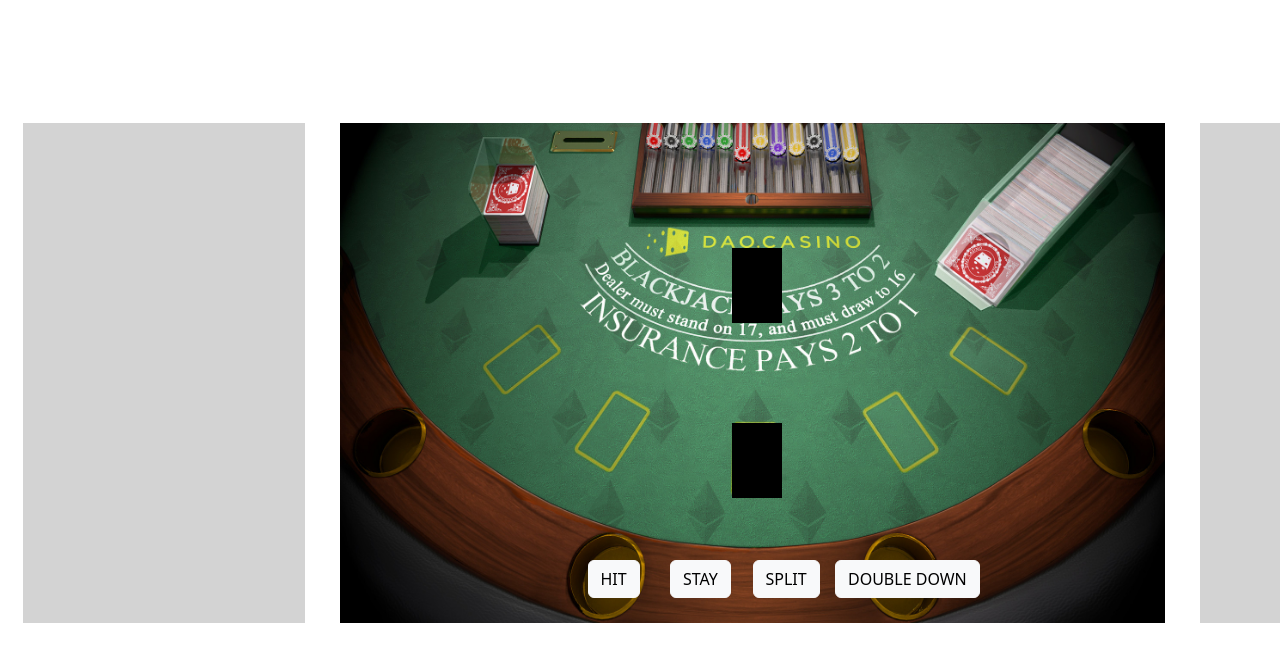
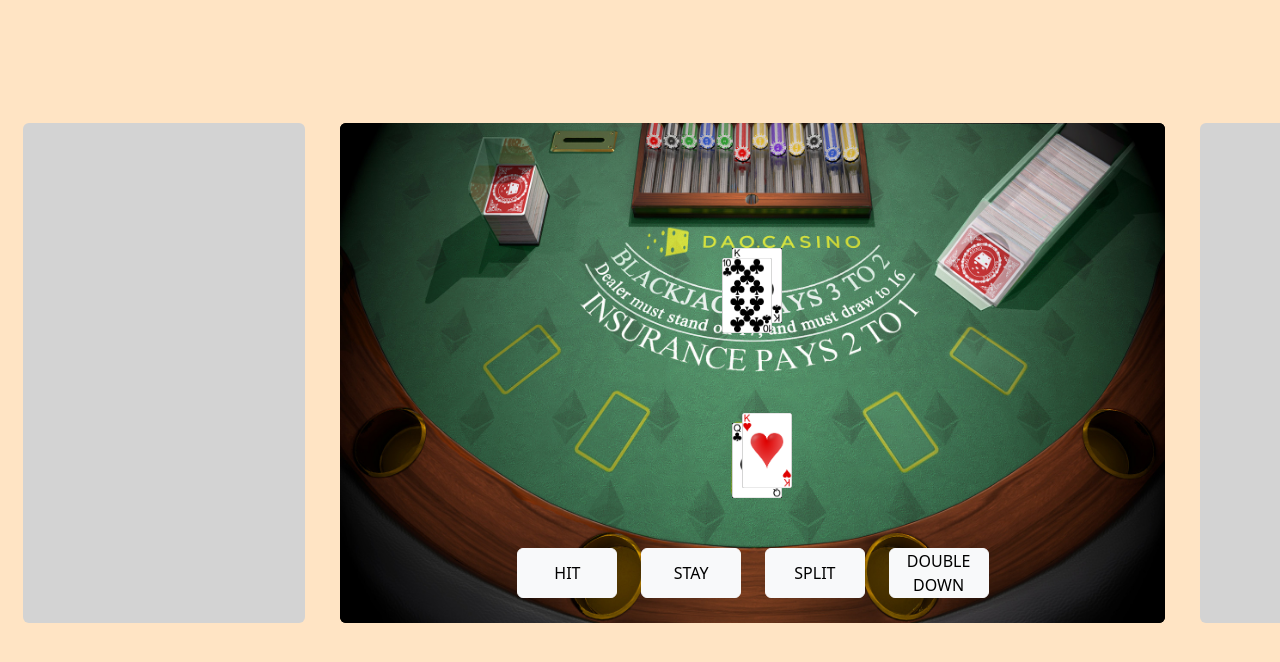
Before and after one commit to IamSvenchy/BlackJack, a website: page Index.html in a window 1280 px wide. Shown: the top 662 px of the page. Drawn offline with nearby package versions, Linux system fonts and the light colour scheme.

Commit message:
display cards, hit, stay

```diff
--- a/Index.html
+++ b/Index.html
@@ -5,20 +5,21 @@
         <link href="https://cdn.jsdelivr.net/npm/bootstrap@5.3.0-alpha1/dist/css/bootstrap.min.css" rel="stylesheet" integrity="sha384-GLhlTQ8iRABdZLl6O3oVMWSktQOp6b7In1Zl3/Jr59b6EGGoI1aFkw7cmDA6j6gD" crossorigin="anonymous">
     </head>
     <body>
-        <script src="main.js"></script>
-        <div>
-            <div class="left-container"></div>
-            <div class="middle-container">
-                <img src="./Images/BJTable.jpg" alt="BJTable" id="tableIMG">
+
+        <div class="doc">
+            <div class="left-container rounded"></div>
+            <div class="middle-container rounded" id="middle-container">
+                <img src="./Images/BJTable.jpg" alt="BJTable" id="tableIMG" class="rounded">
                 <div id="dealer-hand"></div>
                 <div id="player-hand"></div>
-                <button type="button" class="btn btn-light" id="hit">HIT</button>
-                <button type="button" class="btn btn-light" id="stay">STAY</button>
-                <button type="button" class="btn btn-light" id="split">SPLIT</button>
-                <button type="button" class="btn btn-light" id="dd">DOUBLE DOWN</button>
+                <button type="button" class="btn btn-light" id="hit" onclick="hit()">HIT</button>
+                <button type="button" class="btn btn-light" id="stay" onclick="stay()">STAY</button>
+                <button type="button" class="btn btn-light" id="split" onclick="play(this)">SPLIT</button>
+                <button type="button" class="btn btn-light" id="dd" onclick="play(this)">DOUBLE DOWN</button>
 
             </div>
-            <div class="right-container"></div>
+            <div class="right-container rounded"></div>
         </div>
+        <script src="main.js"></script>
     </body>
 </html>
--- a/Style.css
+++ b/Style.css
@@ -1,3 +1,10 @@
+.doc{
+    position: absolute;
+    background-color: bisque;
+    height: 100%;
+    width: 100%;
+}
+
 .left-container{
     height: 500px;
     width: 282px;
@@ -57,22 +64,31 @@
 
 #hit{
     position: absolute;
-    left: 30%;
+    left: 21.5%;
     bottom: 5%;
+    width: 100px;
+    height: 50px;
 }
 
 #stay{
     position: absolute;
-    left: 40%;
+    left: 36.5%;
     bottom: 5%;
+    width: 100px;
+    height: 50px;
 }
 #split{
     position: absolute;
-    left: 50%;
+    left: 51.5%;
     bottom: 5%;
+    width: 100px;
+    height: 50px;
 }
 #dd{
     position: absolute;
-    left: 60%;
+    left: 66.5%;
     bottom: 5%;
+    width: 100px;
+    height: 50px;
+    padding: 0px;
 }
--- a/main.js
+++ b/main.js
@@ -1,8 +1,31 @@
 let suits = ["clubs", "diamonds", "spades", "hearts"]
 let values = ["ace", "2", "3", "4", "5", "6", "7", "8", "9", "10", "jack", "queen", "king"]
 
-let cards = new Array();
+//karte
+let dealerHand = new Array();
+let playerHand = new Array();
+//vrednost kart
+let dealerVal = 0;
+let playerVal = 0;
 
+const PosStartX = 47.5
+const playerPosStartY = 25
+const DealerPosStartY = 60
+
+//nastavi na začetno pozicijo... ta se spreminja z hit, split, itd...
+let playerPosX = PosStartX
+let playerPosY = playerPosStartY
+let dealerPosX = PosStartX
+let dealerPosY = DealerPosStartY
+
+let playerWin = false;
+let dealerWin = false;
+
+const middle = document.querySelector("#middle-container")
+
+setTimeout(() => {
+    console.log(middle)
+},3000)
 //Konstruktor za karte določi suit in vrednost karte ter ime in lokacijo png - ja
 class Card {
     constructor(suit, nameValue) {
@@ -47,7 +70,11 @@ class Card {
         }
     }
 }
+//vse možne karte
+let cards = new Array();
 
+//število kart v kupu
+let cardNum = 52;
 
 for(let i = 0; i < suits.length; i++){
     for(let j = 0; j < values.length; j++){
@@ -55,10 +82,152 @@ for(let i = 0; i < suits.length; i++){
     }
 }
 
-cards.forEach(element => {
-    console.log(element.suit + " " + element.nameValue + " dejanska vredost " + element.value)
-});
+
+//karte trenutno še v kupu
+let curCards = cards.slice();
+
+//deal
+function deal(){
+    dealerHand = new Array();
+    playerHand = new Array();
+
+
+
+    for(let i = 0; i < 2; i++){
+        addCardDealer()
+        addCardPlayer()
+    }
+
+    console.log(curCards.length + " ->" + dealerHand + " " + playerHand)
+    console.log(playerVal + " " + dealerVal)
+
+    if(playerVal == 21){
+        playerWin = true;
+    }else if(dealerVal == 21){
+        dealerWin = true
+    }
+
+
+
+    return curCards;
+}
+
+//hit
+function hit(){
+    addCardPlayer()
+    if(playerWin){
+        let winSign = document.createElement("img")
+        winSign.setAttribute("src", "./Images/winSign.png")
+        winSign.setAttribute("align", "center")
+        middle.appendChild()
+    }
+}
+
+//stay
+function stay(){
+    while(dealerVal <= 16){
+        addCardDealer()
+    }
+}
+
+//split
+function split(curCards){
+
+}
+
+//double down
+function doubleDown(curCards){
+
+}
 
 let mainContainer = document.querySelector(".middle-container")
 
-mainContainer.appendChild
+
+function play(button){
+    if(button.id == "hit"){
+        hit(curCards)
+    }
+    if(button.id == "split"){
+        split(curCards)
+    }
+    if(button.id == "stay"){
+        stay(curCards)
+    }
+    if(button.id == "dd"){
+        doubleDown(curCards)
+    }
+
+    console.log("click")
+
+}
+
+
+function addCardPlayer(){
+    let random = Math.floor(Math.random()*cardNum);
+
+    playerHand.push(curCards[random])
+
+    if(curCards[random].value == 0){
+        if(playerWin + 11 > 21){
+            playerVal++;
+        }else{
+            playerVal += 11;
+        }
+    }else{
+        playerVal += curCards[random].value
+    }
+
+    let div = document.createElement('div')
+    div.setAttribute("id", "card")
+    div.setAttribute("style", "position: absolute; width:50px; height: 75px; left:" + playerPosX + "%; bottom: " + playerPosY + "%;")
+
+
+    let img = document.createElement('img')
+    img.setAttribute("src", curCards[random].img)
+    img.setAttribute("style", "width:100%; height:100%")
+
+    div.appendChild(img)
+    middle.appendChild(div)
+
+    playerPosX += 1.2
+    playerPosY += 2
+
+    curCards.splice(random,1)
+    cardNum--;
+}
+
+function addCardDealer(){
+
+    let random = Math.floor(Math.random()*cardNum)
+    dealerHand.push(curCards[random])
+
+    if(curCards[random].value == 0){
+        if(dealerWin + 11 > 21){
+            dealerVal++;
+        }else{
+            dealerVal += 11;
+        }
+    }else{
+        dealerVal += curCards[random].value
+    }
+
+    let div = document.createElement('div')
+    div.setAttribute("id", "card")
+    div.setAttribute("style", "position: absolute; width:50px; height: 75px; left:" + dealerPosX + "%; bottom: " + dealerPosY + "%;")
+
+    let img = document.createElement('img')
+    img.setAttribute("src", curCards[random].img)
+    img.setAttribute("style", "width:100%; height:100%")
+
+    div.appendChild(img)
+    middle.appendChild(div)
+
+    dealerPosX -= 1.2
+    dealerPosY -= 2
+
+    curCards.splice(random,1)
+    cardNum--;
+
+}
+
+deal()
```
Also changed, not shown: Images/loseSign.png (added), Images/winSign.png (added).
